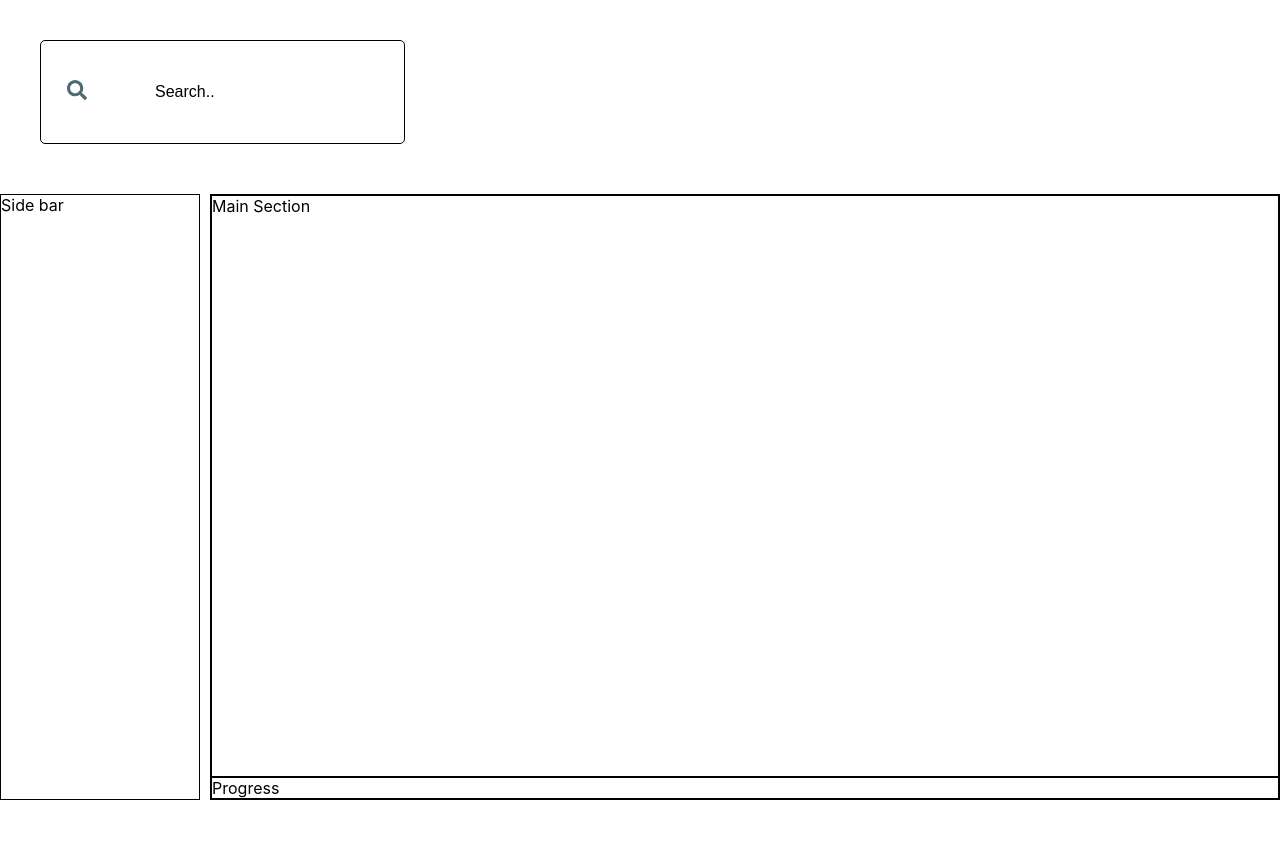
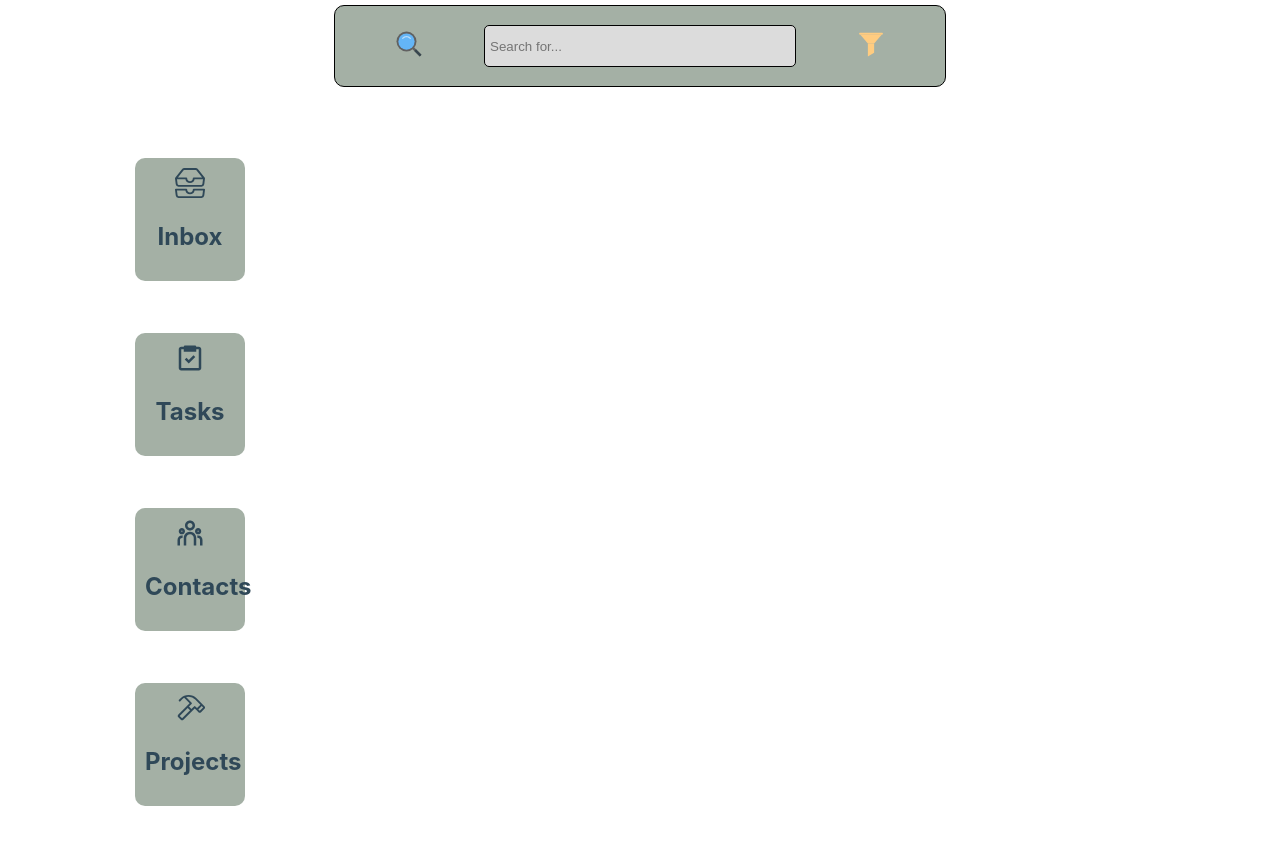
Before and after one commit to kam-stand/ProNotion, a React (Create React App) app in the folder client/frontend/: page / in a window 1280 px wide. Shown: the top 844 px of the page. Before the commit the page ends 800 px from the top, so only its background shows below. Built offline with nearby package versions, Linux system fonts and the light colour scheme.

Commit message:
Sidebar, and search bar completed.

```diff
--- a/client/frontend/src/App.tsx
+++ b/client/frontend/src/App.tsx
@@ -3,7 +3,7 @@ import "./App.css";
 import Pricing from "./components/pages/pricing";
 import About from "./components/pages/about";
 import Landing from "./components/pages/landing";
-import Home from "./components/pages/home";
+import Home from "./components/pages/home_page/home_page";
 import { BrowserRouter, Routes, Route } from "react-router-dom";
 
 function App() {
--- a/client/frontend/src/components/page_layout/home_page/search_bar/search_bar.css
+++ b/client/frontend/src/components/page_layout/home_page/search_bar/search_bar.css
@@ -1,51 +1,56 @@
-.searchbar{
-    display: flex;
-    justify-content: center;
-    align-items: center;
-    margin: 20px;
-    border-radius: 15px;
-    width: max-content;
-    height: fit-content;
+.search-container{
+  margin: 5px;
+  padding: 5px;
+  border: 1px solid black;
+  background-color: #A4B0A5  ;
+  height: 70px;
+  display: flex;
+  flex-direction: row;
+  justify-content: center;
+  align-items: center;
+  align-content: center;
+  text-align: center;
+  width: 600px;
+  border-radius: 10px;
+
+}
+.search-function-container{
+  display: flex;
+  flex-direction: row;
+  justify-content: space-evenly;
+  align-items: center;
+  align-content: center;
+  text-align: center;
+
+  }
+.search-function-container div{
+  margin: 15px;
+  padding: 15px;
 }
 
-.search_wrapper{
-    display: flex; /* Aligns children (icon and input) side by side */
-    justify-content: start; /* Aligns children to the start of the wrapper */
-    align-items: center;
-    margin: 20px;
-    border: 1px solid black;
-    border-radius: 5px;
-    width: 100%; /* Adjust this to control the overall width of the search bar */
-    max-width: 600px; /* Example max-width, adjust as needed */
+.search{
+  margin: 5px;
+  padding: 5px;
+}
+.search input{
+  width: 300px;
+  height: 30px;
+  border-radius: 5px;
+  border: 1px solid black;
+  padding: 5px;
+background-color: gainsboro;
 }
 
-.search_wrapper div{
-    margin: 10px;
-    padding: 1rem;
-    vertical-align: middle;
-    color: #4D6B70;
-    font-size: 1rem;
-    /* Removed width to allow flexbox to manage spacing */
-}
 
-.search_wrapper input{
-    flex-grow: 1; /* Takes up the remaining space */
-    border: none;
-    outline: none;
-    font-size: 1rem;
-    padding: 1rem;
-    border-radius: 5px;
-}
 
-.search_wrapper input::placeholder{
-    color: #000;
-}
 
-.search_wrapper input:hover{
-    background-color: #f0f0f0;
-}
+/*
 
-.search_wrapper div:hover, .search_wrapper input:hover{
-    color: #4D6B70;
-    cursor: pointer;
-}
+
+#FEF9F3
+#D2D3C9
+#A4B0A5
+#768D88
+#4D6B70
+#2F4858
+*/
--- a/client/frontend/src/components/page_layout/home_page/search_bar/search_bar.tsx
+++ b/client/frontend/src/components/page_layout/home_page/search_bar/search_bar.tsx
@@ -1,16 +1,42 @@
-import { FaSearch } from "react-icons/fa";
 import "./search_bar.css";
+import { FcSearch } from "react-icons/fc";
+import { FcEmptyFilter } from "react-icons/fc";
+import { FcFilledFilter } from "react-icons/fc";
+import { useState } from "react";
 export default function SearchBar() {
+  // state management for the filer icon
+  const [filter, setFilter] = useState(false);
+  const toggleFilter = () => {
+    setFilter(!filter);
+  };
+
   return (
-    <div className="searchbar">
-      <div className="search_wrapper">
-        <div>
-          <FaSearch className="search_icon" size={20} />
-        </div>
-        <div>
-          <input type="text" className="search_input" placeholder="Search.." />
+    <>
+      <div className="search-container">
+        <div className="search-function-container">
+          <div className="search">
+            <FcSearch className="search-icon" size={30} />
+          </div>
+          <div className="search">
+            <input type="text" placeholder="Search for..." />
+          </div>
+          <div className="search">
+            {filter ? (
+              <FcFilledFilter
+                size={30}
+                className="search-icon"
+                onClick={toggleFilter}
+              />
+            ) : (
+              <FcEmptyFilter
+                size={30}
+                className="search-icon"
+                onClick={toggleFilter}
+              />
+            )}
+          </div>
         </div>
       </div>
-    </div>
+    </>
   );
 }
--- /dev/null
+++ b/client/frontend/src/components/page_layout/home_page/sidebar_navigation/sidebar_navigation.css
@@ -0,0 +1,31 @@
+.sidebar-navigation{
+    display: flex;
+    flex-direction: column;
+    justify-content: space-around;
+    align-items: center;
+    align-content: center;
+    color: #FEF9F3;
+    padding: 10px;
+    border-radius: 10px;
+    margin: 30px;
+    width: 300px   ;
+    height: 700px;
+}
+.sidebar-navigation-item{
+    margin: 10px;
+    padding: 10px;
+    border-radius: 10px;
+    background-color:#A4B0A5
+    ;
+    color: #2F4858;
+    width: 90px;
+    text-align: center;
+    align-content: center;
+    height: fit-content;
+
+}
+
+.sidebar-navigation-item:hover{
+    background-color: #768D88    ;
+    cursor: pointer;
+}
--- /dev/null
+++ b/client/frontend/src/components/page_layout/home_page/sidebar_navigation/sidebar_navigation.tsx
@@ -0,0 +1,28 @@
+import React from "react";
+import { BsInboxes } from "react-icons/bs";
+import { RiTeamLine } from "react-icons/ri";
+import { PiHammer } from "react-icons/pi";
+import { BiTask } from "react-icons/bi";
+import "./sidebar_navigation.css";
+export default function SidebarNavigation() {
+  return (
+    <div className="sidebar-navigation">
+      <div className="sidebar-navigation-item">
+        <BsInboxes size={30} />
+        <h2>Inbox</h2>
+      </div>
+      <div className="sidebar-navigation-item">
+        <BiTask size={30} />
+        <h2>Tasks</h2>
+      </div>
+      <div className="sidebar-navigation-item">
+        <RiTeamLine size={30} />
+        <h2>Contacts</h2>
+      </div>
+      <div className="sidebar-navigation-item">
+        <PiHammer size={30} />
+        <h2>Projects</h2>
+      </div>
+    </div>
+  );
+}
--- a/client/frontend/src/components/pages/home.tsx
+++ /dev/null
@@ -1,18 +0,0 @@
-import React from "react";
-import SearchBar from "../page_layout/home_page/search_bar/search_bar";
-import "./pages_styling_theme/home.css";
-
-export default function Home() {
-  return (
-    <div className="parent">
-      <div className="search">
-        <SearchBar />
-      </div>
-      <div className="sidebar">Side bar</div>
-      <div className="main-progress">
-        <div className="main">Main Section</div>
-        <div className="progress">Progress</div>
-      </div>
-    </div>
-  );
-}
--- /dev/null
+++ b/client/frontend/src/components/pages/home_page/home_page.tsx
@@ -0,0 +1,15 @@
+import SearchBar from "../../page_layout/home_page/search_bar/search_bar";
+import SidebarNavigation from "../../page_layout/home_page/sidebar_navigation/sidebar_navigation";
+import "../pages_styling_theme/home.css";
+export default function HomePage() {
+  return (
+    <>
+      <section className="Searchbar">
+        <SearchBar />
+      </section>
+      <section className="SidebarNavigation">
+        <SidebarNavigation />
+      </section>
+    </>
+  );
+}
--- a/client/frontend/src/components/pages/pages_styling_theme/home.css
+++ b/client/frontend/src/components/pages/pages_styling_theme/home.css
@@ -1,37 +1,7 @@
-.parent {
-    display: grid;
-    grid-template-columns: 200px 1fr; /* Adjust the sidebar width as needed */
-    grid-template-rows: auto 1fr;
-    gap: 10px; /* Adjust the gap between grid items as needed */
-    height: 100vh; /* Adjust based on your layout needs */
-  }
+.Searchbar{
+    display: flex;
+    justify-content: center;
+    margin-bottom: 20px;
+    background-color: none;
 
-  .search {
-    grid-column: 1 / -1; /* Span across all columns */
-    align-items: center;
-    text-align: center;
-  }
-
-  .sidebar {
-    /* Styles for sidebar */
-    border: 1px solid black;
-  }
-
-  .main-progress {
-    display: grid;
-    grid-template-rows: 1fr auto;
-
-    border: 1px solid black;
-  }
-
-  .main {
-    /* Styles for main section */
-
-    border: 1px solid black;
-  }
-
-  .progress {
-    /* Styles for progress section */
-
-    border: 1px solid black;
-  }
+}
```
